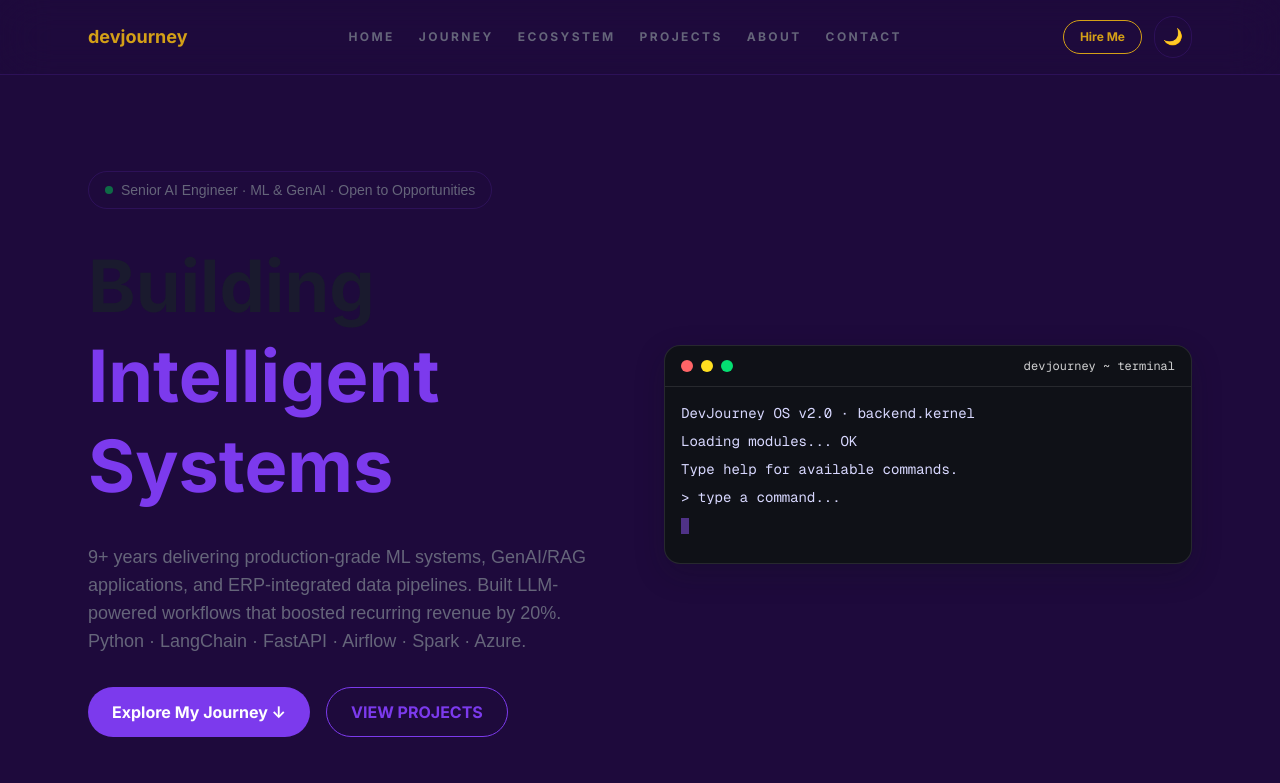
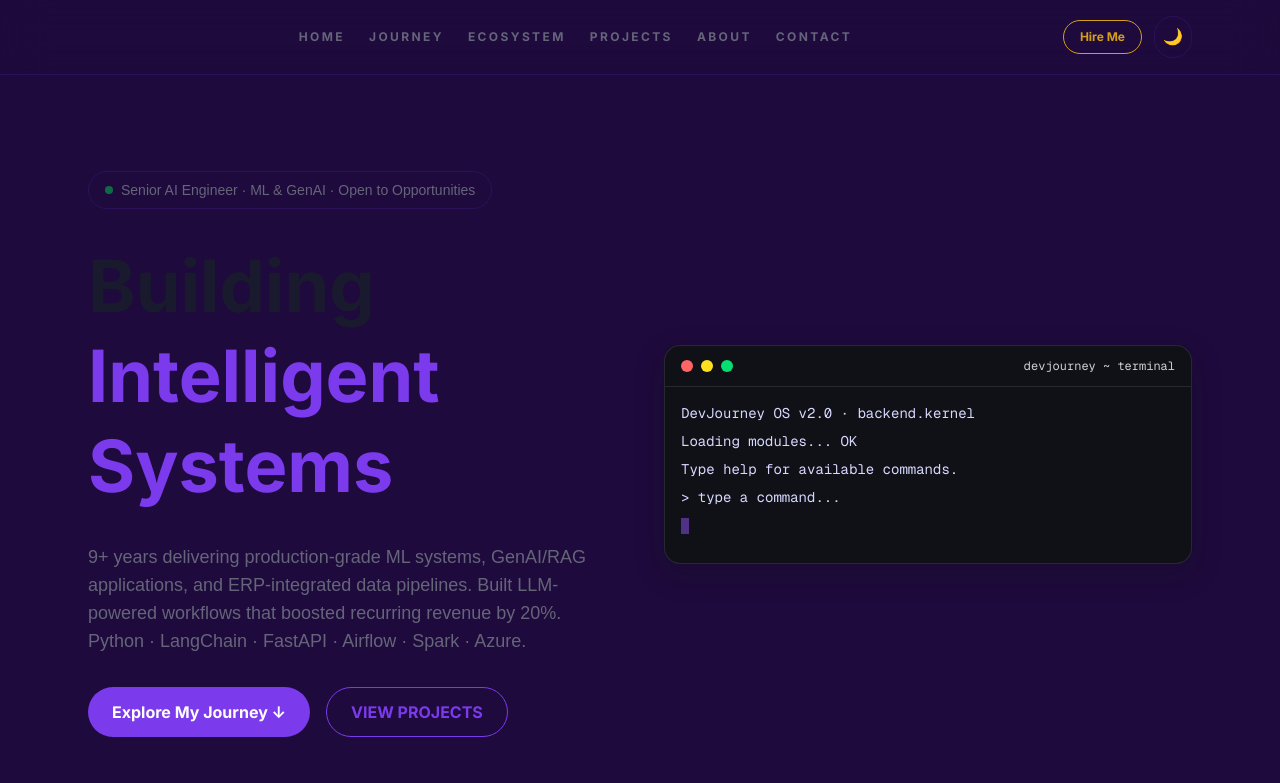
Before and after one commit to DanyalKh/DanyalKh.github.io, a Next.js app: page / in a window 1280 px wide. Shown: the top 783 px of the page. Built offline with nearby package versions, Linux system fonts and the light colour scheme; a web font is replaced by a local one.

Commit message:
Remove button text from Navbar
Removed text from the button in the Navbar component.

```diff
--- a/components/layout/Navbar.tsx
+++ b/components/layout/Navbar.tsx
@@ -13,7 +13,7 @@ export function Navbar() {
   return (
     <header className="sticky top-0 z-40 border-b border-border bg-background/80 backdrop-blur-xl">
       <div className="mx-auto flex max-w-6xl items-center justify-between px-6 py-4">
-        <button type="button" className="text-lg font-bold text-[#d4a017]" onClick={() => scrollToSection("home")}>devjourney</button>
+        <button type="button" className="text-lg font-bold text-[#d4a017]" onClick={() => scrollToSection("home")}></button>
         <nav className="hidden items-center gap-6 md:flex">
           {navItems.map((item) => (
             <button key={item} type="button" className="text-xs font-semibold tracking-[0.2em] text-muted uppercase hover:text-foreground" onClick={() => scrollToSection(item)}>
```
